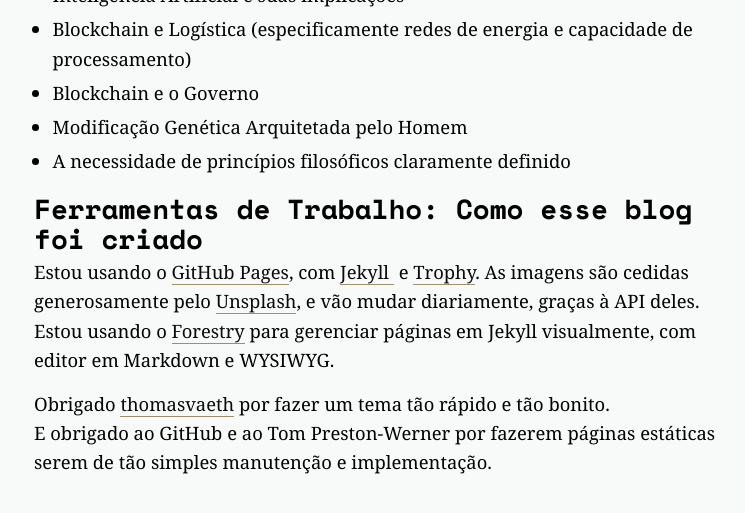
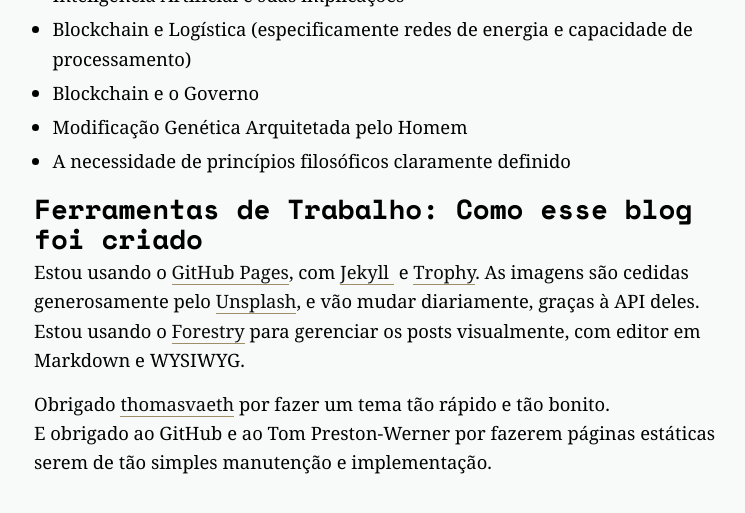
Before and after one commit to g-adamante/g-adamante.github.io, a Jekyll site: the page built from _posts/2016-09-07-craft-beer.markdown, in a window 1280 px wide and 900 px high, scrolled down 1843 px, cut to the strip 0-547 px from the top of the window. Shown: the top 513 px of the strip, without its empty margins (254-999 px from the left). Built offline with Jekyll 4.4.1, drawn with Linux system fonts in a browser that asks for light colours; nearby versions of some CDN libraries.

Commit message:
Update from Forestry.io - 2016-09-07-craft-beer.markdown

```diff
--- a/_posts/2016-09-07-craft-beer.markdown
+++ b/_posts/2016-09-07-craft-beer.markdown
@@ -47,7 +47,7 @@
 
 ### Ferramentas de Trabalho: Como esse blog foi criado
 
-Estou usando o [GitHub Pages](https://pages.github.com/), com [Jekyll ](https://jekyllrb.com/) e [Trophy](https://github.com/thomasvaeth/trophy-jekyll). As imagens são cedidas generosamente pelo [Unsplash](https://unsplash.com/), e vão mudar diariamente, graças à API deles. Estou usando o [Forestry](https://forestry.io) para gerenciar páginas em Jekyll visualmente, com editor em Markdown e WYSIWYG.
+Estou usando o [GitHub Pages](https://pages.github.com/), com [Jekyll ](https://jekyllrb.com/) e [Trophy](https://github.com/thomasvaeth/trophy-jekyll). As imagens são cedidas generosamente pelo [Unsplash](https://unsplash.com/), e vão mudar diariamente, graças à API deles. Estou usando o [Forestry](https://forestry.io) para gerenciar os posts visualmente, com editor em Markdown e WYSIWYG.
 
 Obrigado [thomasvaeth](https://github.com/thomasvaeth) por fazer um tema tão rápido e tão bonito.
 E obrigado ao GitHub e ao Tom Preston-Werner por fazerem páginas estáticas serem de tão simples manutenção e implementação.
```
